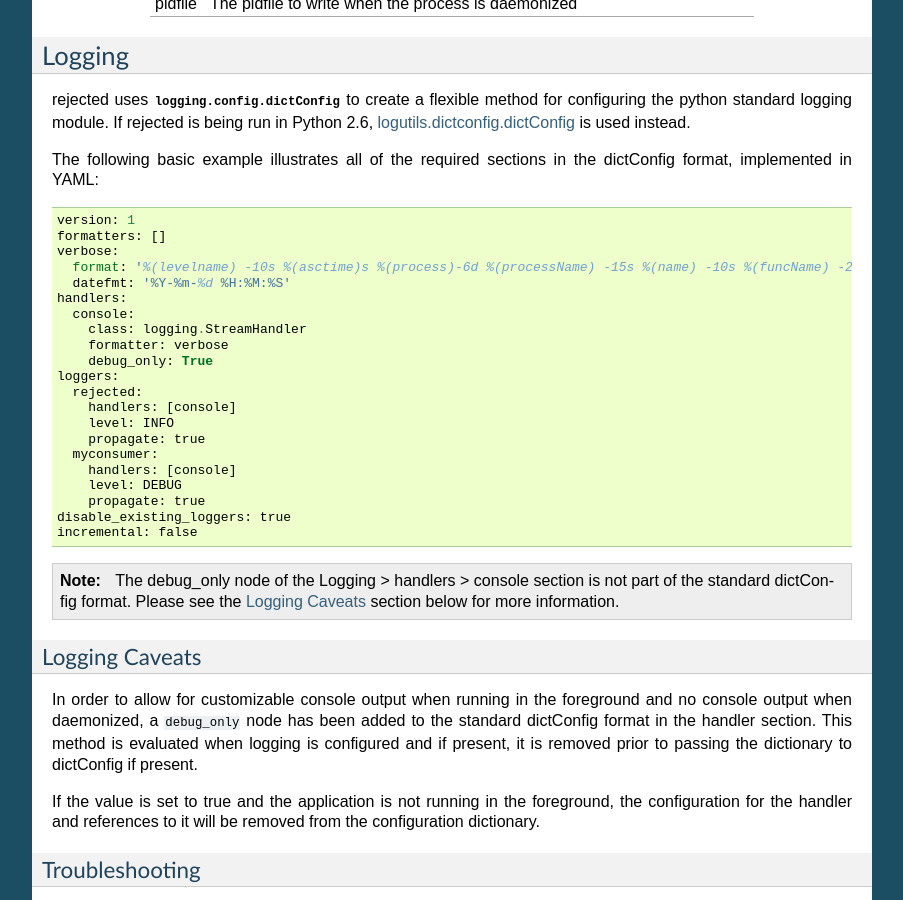
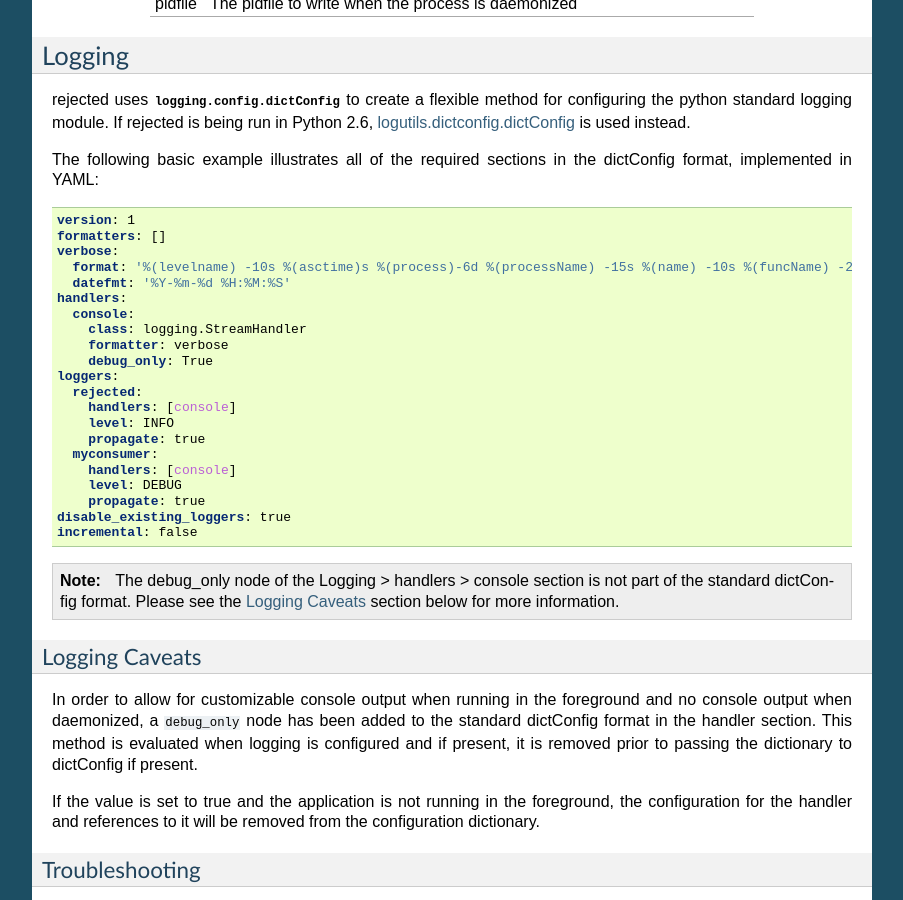
Before and after one commit to gmr/rejected, a Sphinx documentation site: the page built from docs/configuration.rst, in a window 1280 px wide and 900 px high, scrolled down 1419 px. Shown: the whole window, without its empty margins (198-1101 px from the left). Built offline with Sphinx 7.4.7, drawn with Linux system fonts in a browser that asks for light colours.

Commit message:
Try and get YAML code highlghting

```diff
--- a/docs/configuration.rst
+++ b/docs/configuration.rst
@@ -108,7 +108,9 @@ Logging
 -------
 rejected uses :py:mod:`logging.config.dictConfig <logging.config>` to create a flexible method for configuring the python standard logging module. If rejected is being run in Python 2.6, `logutils.dictconfig.dictConfig <https://pypi.python.org/pypi/logutils>`_ is used instead.
 
-The following basic example illustrates all of the required sections in the dictConfig format, implemented in YAML::
+The following basic example illustrates all of the required sections in the dictConfig format, implemented in YAML:
+
+.. code:: yaml
 
     version: 1
     formatters: []
```
